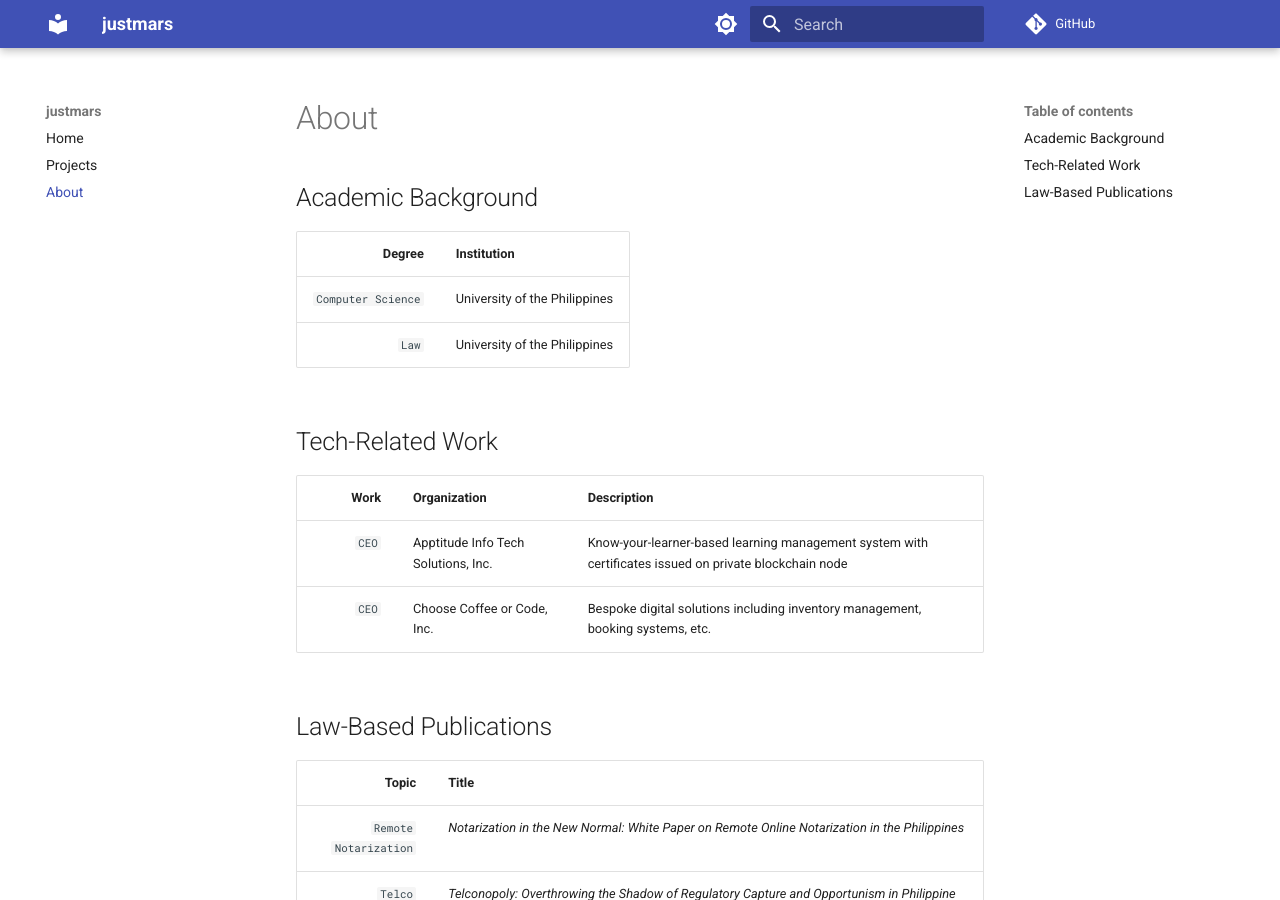
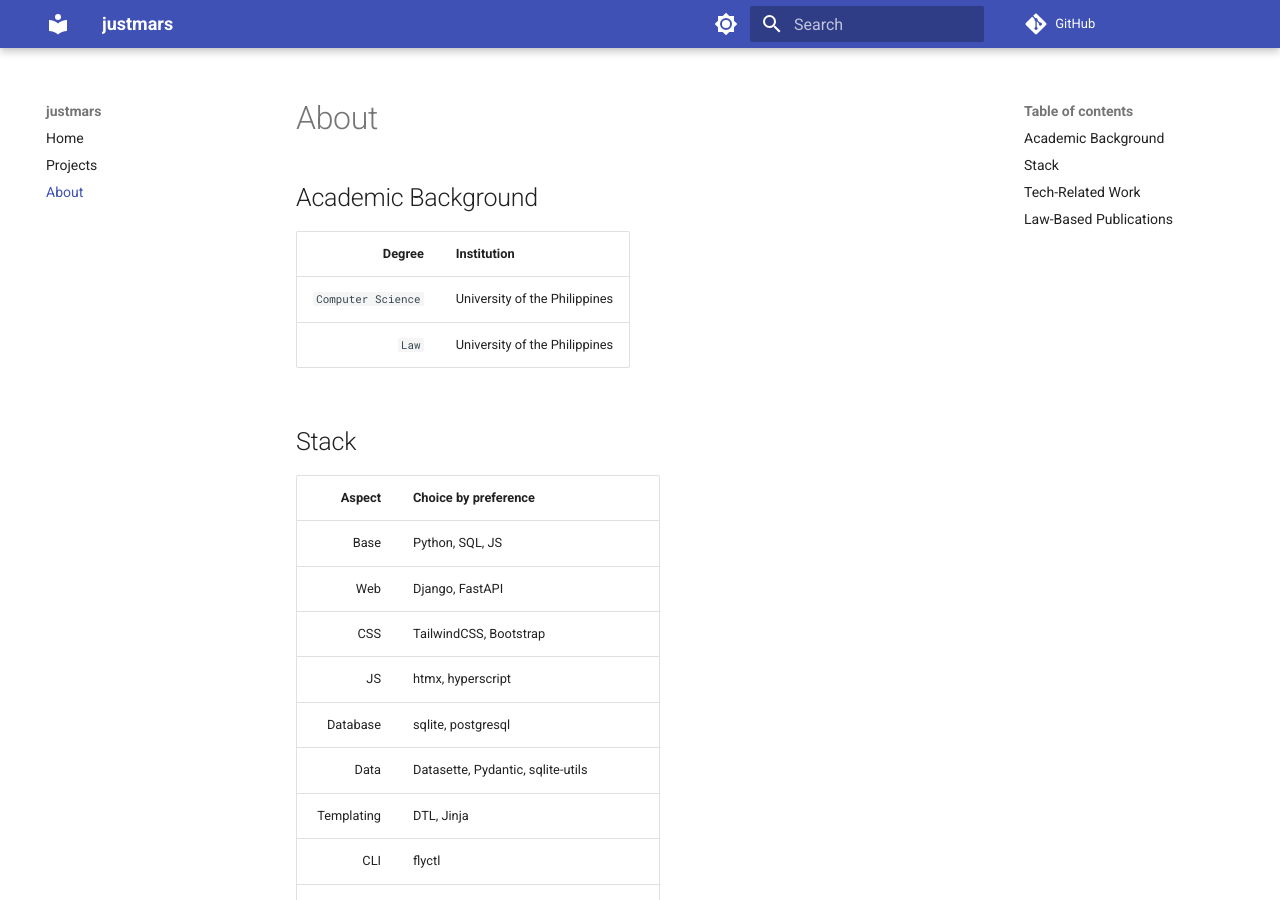
Before and after one commit to justmars/justmars.github.io, an MkDocs documentation site: the page built from docs/about.md, in a window 1280 px wide and 900 px high. Built offline with MkDocs 1.6.1 and Material for MkDocs 9.7.7, drawn with Linux system fonts in a browser that asks for light colours; comment, search, counter and statistics services are not loaded; some of the changed text lies outside the part shown.

Commit message:
feat: about

```diff
--- a/docs/about.md
+++ b/docs/about.md
@@ -6,6 +6,20 @@ Degree  | Institution
 --:|:--
 `Computer Science` | University of the Philippines
 `Law` | University of the Philippines
+
+## Stack
+
+Aspect | Choice by preference
+--:|:--
+Base | Python, SQL, JS
+Web | Django, FastAPI
+CSS | TailwindCSS, Bootstrap
+JS | htmx, hyperscript
+Database | sqlite, postgresql
+Data | Datasette, Pydantic, sqlite-utils
+Templating | DTL, Jinja
+CLI | flyctl
+Docs | mkdocs, mkdocstrings, mkdocs-material
 
 ## Tech-Related Work
 
--- a/mkdocs.yml
+++ b/mkdocs.yml
@@ -1,8 +1,8 @@
 site_name: justmars
-site_description: Law, dev work
-site_url: https://lawsql.com
+site_description: Notes on law and dev work
+site_url: https://justmars.github.io
 site_author: Marcelino Veloso III
-repo_url: https://github.com/justmars/justmars
+repo_url: https://github.com/justmars/justmars.github.io
 theme:
   name: "material"
   palette:
```
